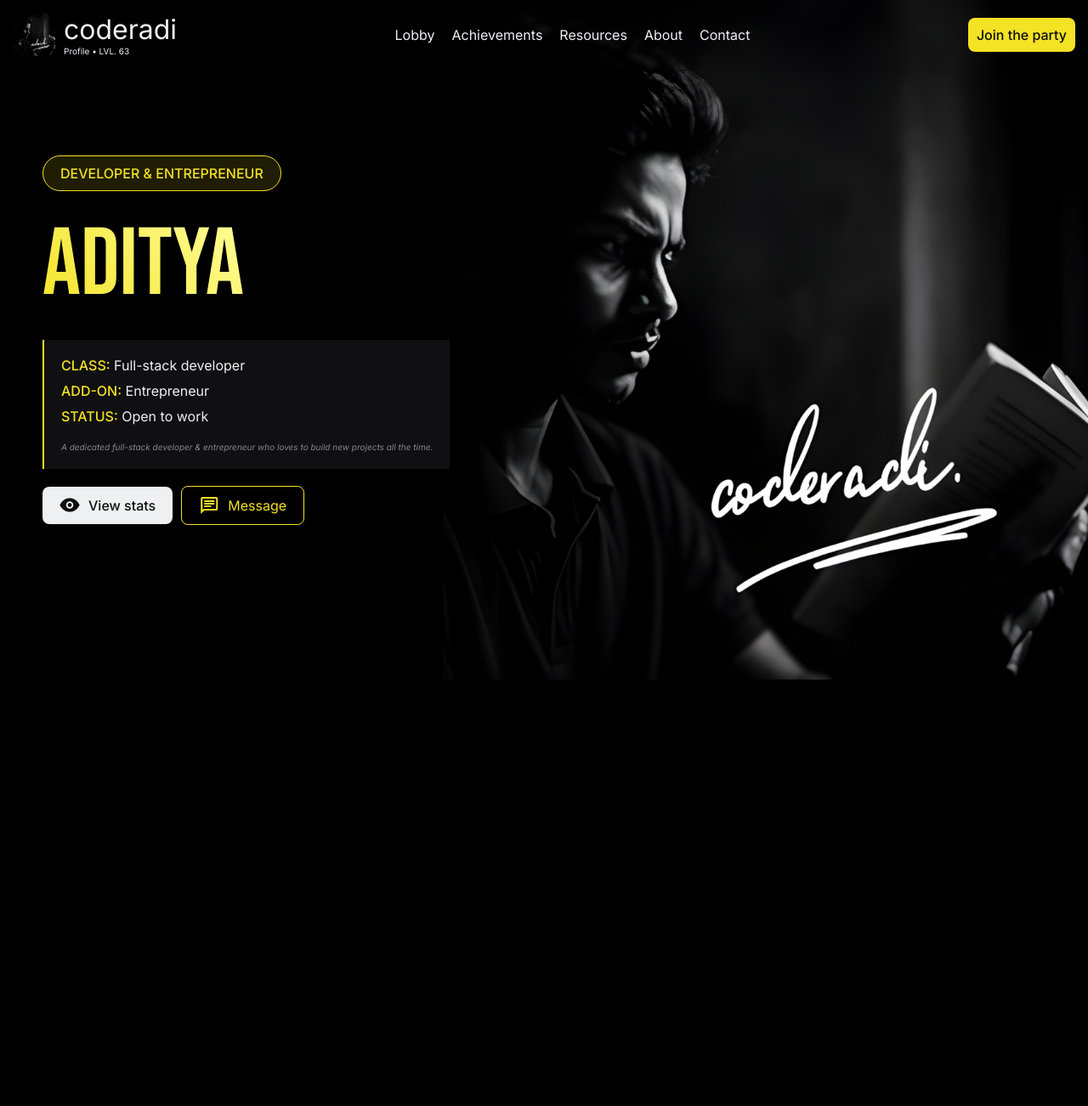
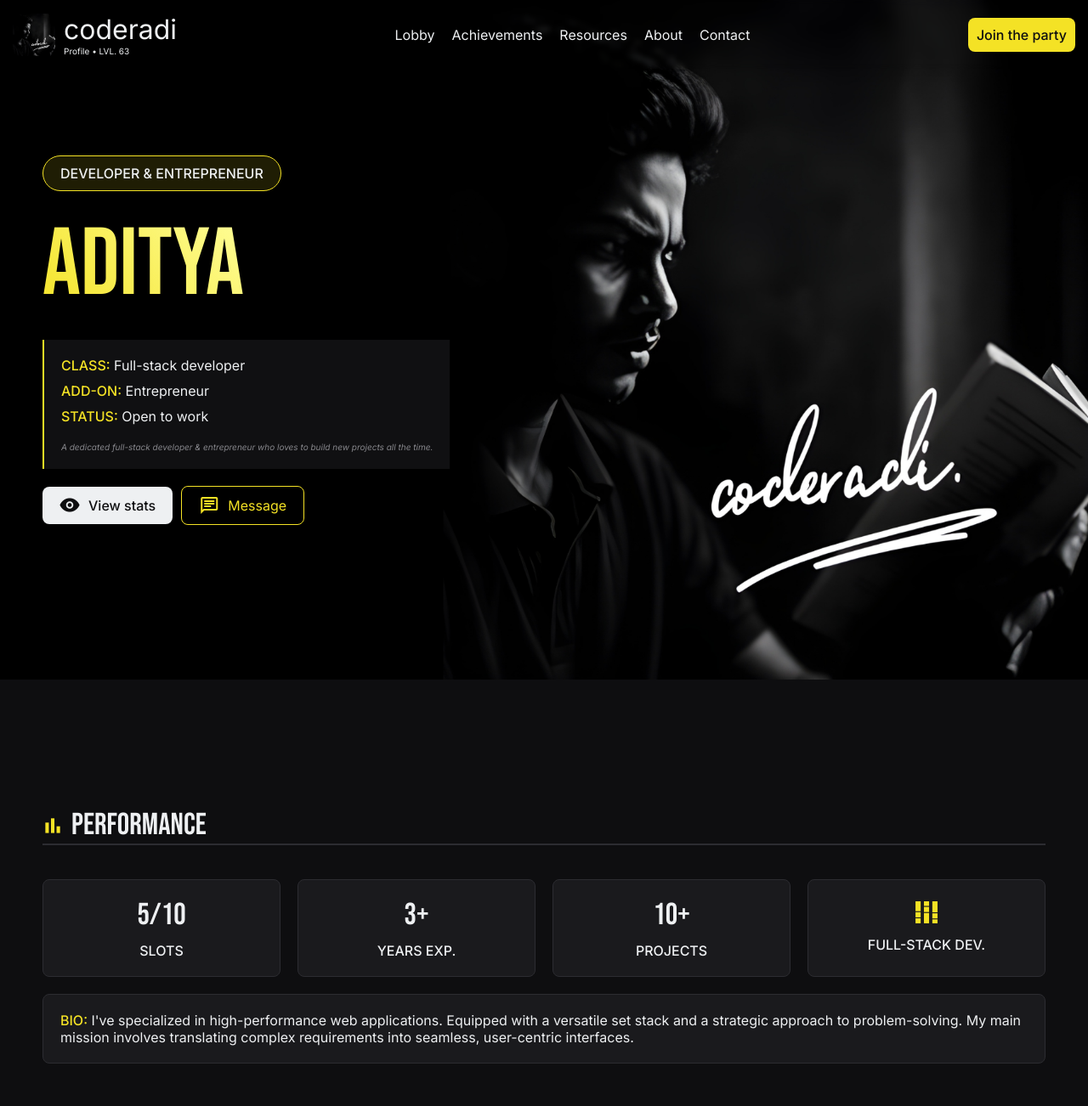
Before and after one commit to coderadi-in/Portfolio-site, a Flask app: page / in a window 1280 px wide. Shown: the whole page at 85% size. Before the commit the page ends 800 px from the top, so only its background shows below. Run offline with Flask 3, Linux system fonts and the light colour scheme; parts of the project's set-up code (start-up, migrations or seed data) failed here and were passed over.

Commit message:
Added performance section to the home page.

```diff
--- a/static/css/base/base.css
+++ b/static/css/base/base.css
@@ -74,7 +74,6 @@ body {
 .title {
     text-transform: uppercase;
     font-weight: 500;
-    color: var(--primary) !important;
 }
 
 .h1 {
--- a/static/css/pages/home.css
+++ b/static/css/pages/home.css
@@ -50,8 +50,27 @@
     border-color: var(--primary);
     color: var(--primary);
 }
+/* | HERO SECTION [END] */
 
-/* | HERO SECTION [END] */
+/* | PERFORMANCE SECTION [START] */
+.performance .fl-icon {color: var(--primary);}
+
+.performance .stats-grid {
+    display: grid;
+    grid-template-columns: repeat(auto-fit, minmax(200px, 1fr));
+}
+
+.performance .stats-grid .stat,
+.performance .bio {
+    padding: 20px;
+    background-color: var(--surface);
+    border-radius: 8px;
+    border: 1px solid var(--border);
+    text-align: center;
+}
+.performance .bio {text-align: start;}
+.performance .stat .fl-icon {font-size: var(--f4);}
+/* | PERFORMANCE SECTION [END] */
 
 /* & RESPONSIVE VERSIONS */
 @media (max-width: 768px) {
--- a/templates/pages/home.html
+++ b/templates/pages/home.html
@@ -64,6 +64,46 @@
                 </div>
             </section>
         </section>
+
+        <section class="performance" id="performance">
+            <section class="section column gap-40">
+                <div class="top column">
+                    <div class="row gap-10">
+                        <span class="material-symbols-outlined fl-icon">bar_chart</span>
+                        <h1 class="h1">Performance</h1>
+                    </div>
+                    <hr class="divider">
+                </div>
+
+                <div class="bottom column gap-20">
+                    <div class="stats-grid gap-20">
+                        <a href="#inventory" class="stat column gap-10 link">
+                            <h1 class="h1">5/10</h1>
+                            <span class="text title">Slots</span>
+                        </a>
+
+                        <div class="stat column gap-10">
+                            <h1 class="h1">3+</h1>
+                            <span class="text title">Years exp.</span>
+                        </div>
+
+                        <div class="stat column gap-10">
+                            <h1 class="h1">10+</h1>
+                            <span class="text title">Projects</span>
+                        </div>
+
+                        <div class="stat column gap-10">
+                            <h1 class="material-symbols-outlined fl-icon">full_stacked_bar_chart</h1>
+                            <span class="text title">Full-stack dev.</span>
+                        </div>
+                    </div>
+
+                    <div class="bio">
+                        <p class="para"><span class="text title highlight">Bio:</span> I've specialized in high-performance web applications. Equipped with a versatile set stack and a strategic approach to problem-solving. My main mission involves translating complex requirements into seamless, user-centric interfaces.</p>
+                    </div>
+                </div>
+            </section>
+        </section>
     </main>
 
     <script type="module" src="{{ url_for('static', filename='js/base/base.js') }}"></script>
```
